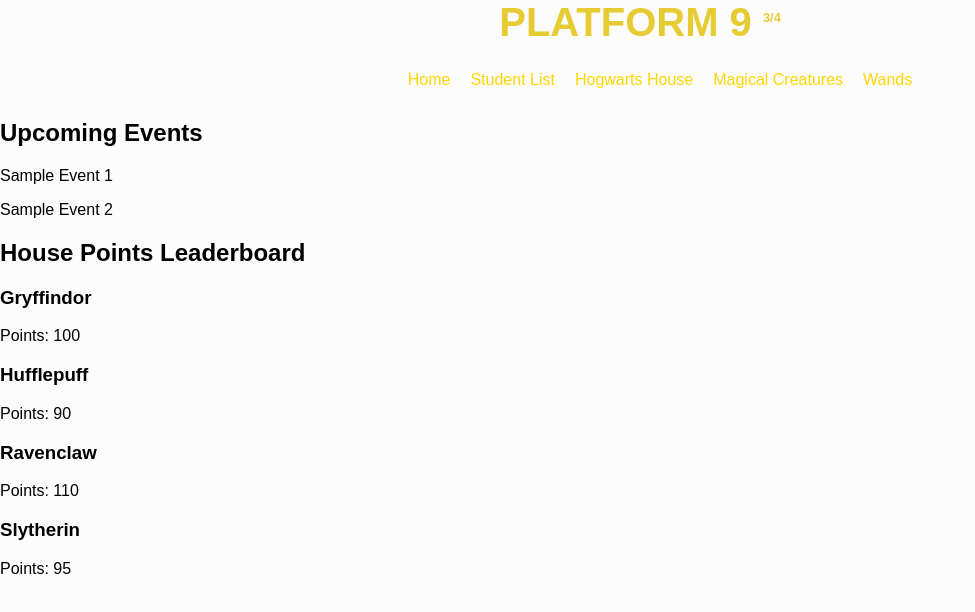
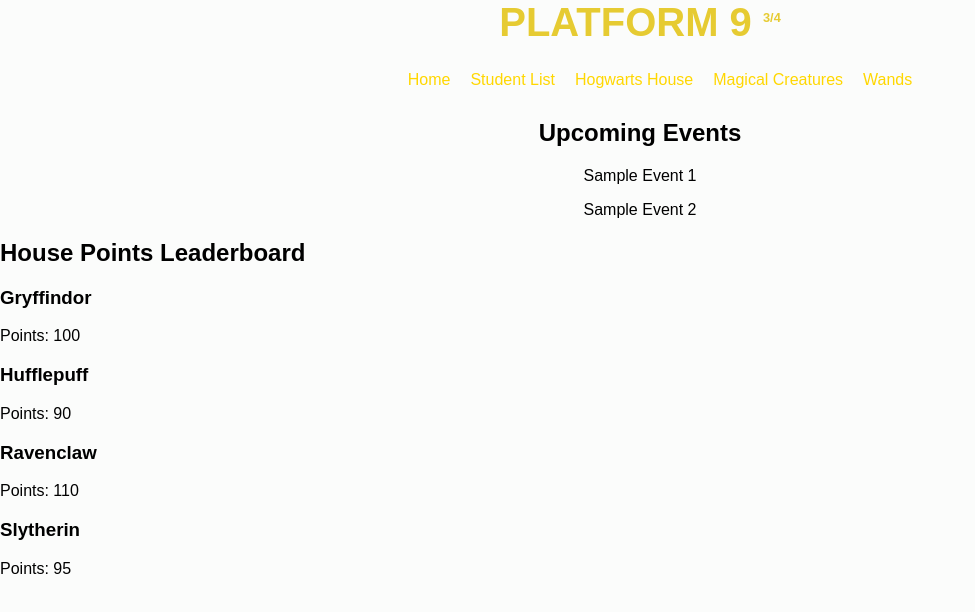
Before and after one commit to jmillamena/Phase4-project, a React (Create React App) app in the folder hogwarts-app/: page / in a window 1280 px wide. Shown: the top 612 px of the page, without its empty margins (0-975 px from the left). Built offline with nearby package versions, Linux system fonts and the light colour scheme.

Commit message:
updated react

```diff
--- a/hogwarts-app/src/components/Home.js
+++ b/hogwarts-app/src/components/Home.js
@@ -6,9 +6,9 @@
     <div className="home-container">
 
 
-      <h2 class="title">Upcoming Events</h2>
-      <p>Sample Event 1</p>
-      <p>Sample Event 2</p>
+      <h2 class="title-ue">Upcoming Events</h2>
+      <p class="event-1">Sample Event 1</p>
+      <p class="event-2">Sample Event 2</p>
       <h2>House Points Leaderboard</h2>
       <div className="house-card">
         <h3>Gryffindor</h3>
--- a/hogwarts-app/src/index.css
+++ b/hogwarts-app/src/index.css
@@ -29,10 +29,26 @@
 ul {
   list-style: none;
 }
+/* styling for the event header and event content */
+.title-ue {
+  display: flex;
+  justify-content: center;
+  align-items: center;
+}
+.event-1{
+  display: flex;
+  justify-content: center;
+  align-items: center;
+}
 
+.event-2{
+  display: flex;
+  justify-content: center;
+  align-items: center;
+}
 .nav-wrapper {
   background-color: #fbfcfb;
-  font-family: 'Blackletter', sans-serif;
+  font-family: "Blackletter", sans-serif;
   color: #ffd700;
   justify-content: space-between;
   align-items: center;
@@ -45,14 +61,14 @@
   height: 100%;
   display: flex;
   align-items: center;
-  padding: 10px;;
+  padding: 10px;
 }
 .nav-wrapper li:hover {
   background-color: rgb(120, 6, 155);
 }
 
 .home-container {
-align-items: center;
+  align-items: center;
 }
 
 /* Set a background image */
```
Also changed, not shown: 1 other file (tests, documents, lock files or other folders).
